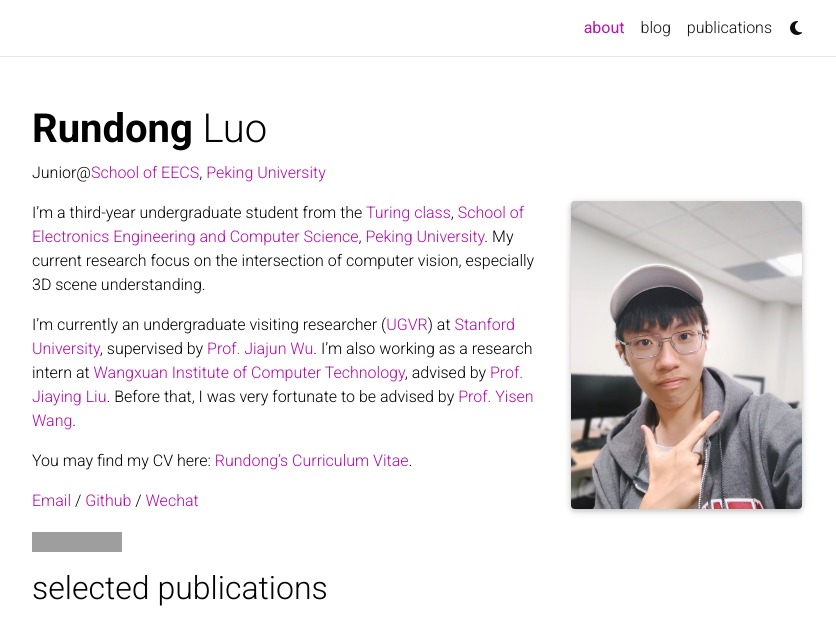
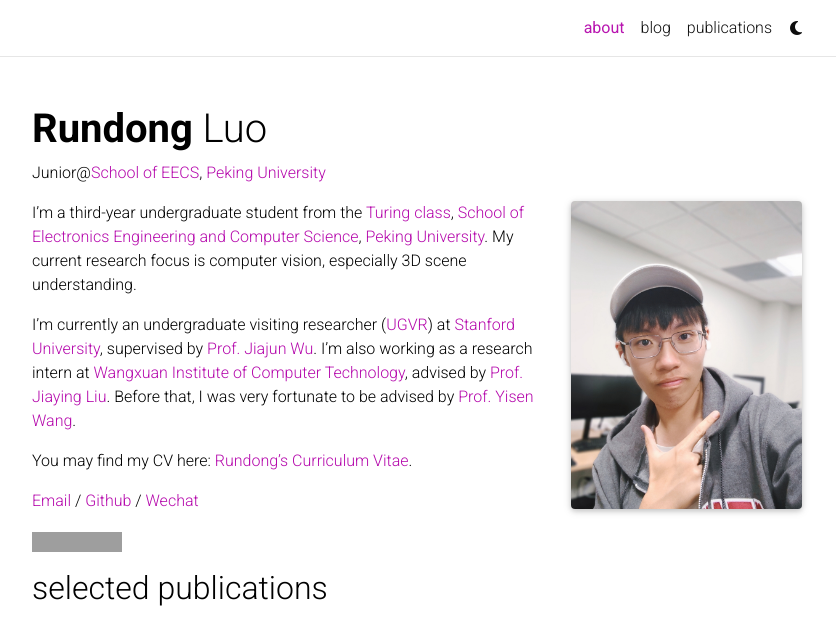
Before and after one commit to Red-Fairy/Red-Fairy.github.io, a Jekyll site: the page built from _pages/about.md, in a window 1280 px wide, cut to the strip 0-635 px from the top of the page. Shown: the whole strip, without its empty margins (223-1059 px from the left). Built offline with Jekyll 4.4.1, drawn with Linux system fonts in a browser that asks for light colours; full-size pictures stand in for the smaller copies a plugin makes; comment, search, counter and statistics services are not loaded; a style sheet for code colours, icons or effects is not loaded; grey boxes are pictures that could not be loaded.

Commit message:
update bio

```diff
--- a/_pages/about.md
+++ b/_pages/about.md
@@ -15,7 +15,7 @@
 selected_papers: true # includes a list of papers marked as "selected={true}"
 social: false  # includes social icons at the bottom of the page
 ---
-I'm a third-year undergraduate student from the [Turing class](https://cfcs.pku.edu.cn/english/research/turing_program/introduction1/index.htm), [School of Electronics Engineering and Computer Science](https://eecs.pku.edu.cn/), [Peking University](https://www.pku.edu.cn/). My current research focus on the intersection of computer vision, especially 3D scene understanding.
+I'm a third-year undergraduate student from the [Turing class](https://cfcs.pku.edu.cn/english/research/turing_program/introduction1/index.htm), [School of Electronics Engineering and Computer Science](https://eecs.pku.edu.cn/), [Peking University](https://www.pku.edu.cn/). My current research focus is computer vision, especially 3D scene understanding.
 
 I'm currently an undergraduate visiting researcher ([UGVR](https://engineering.stanford.edu/students-academics/programs/global-engineering-programs/chinese-ugvr)) at [Stanford University](https://www.stanford.edu/), supervised by [Prof. Jiajun Wu](https://jiajunwu.com/). I'm also working as a research intern at [Wangxuan Institute of Computer Technology](https://www.icst.pku.edu.cn/), advised by [Prof. Jiaying Liu](http://39.96.165.147/people/liujiaying.html).  Before that, I was very fortunate to be advised by [Prof. Yisen Wang](https://yisenwang.github.io/).
 
```
